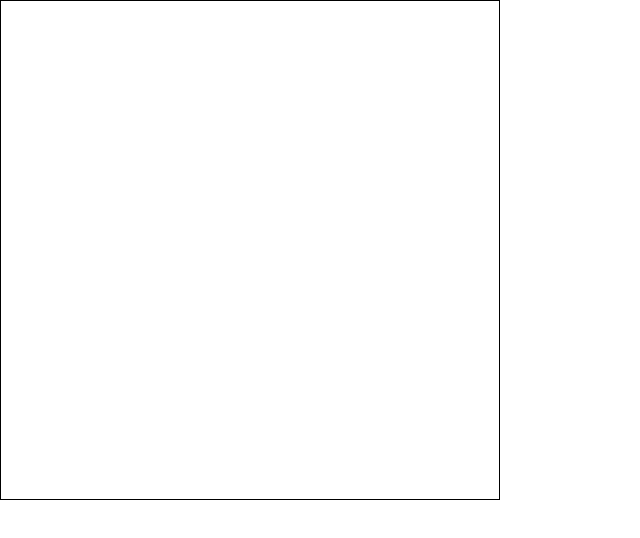
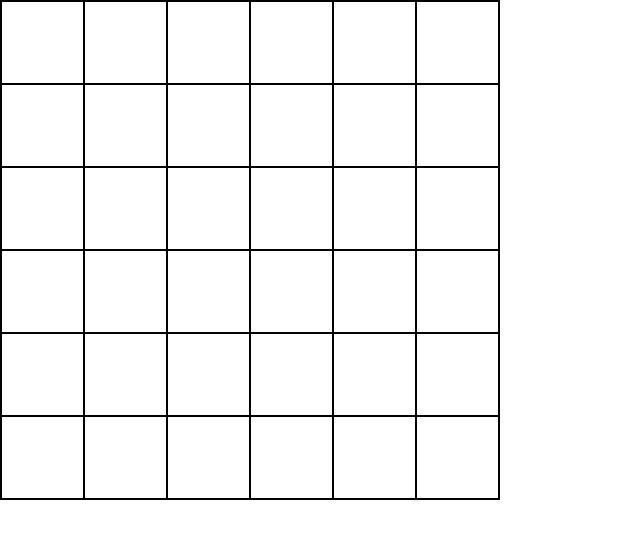
Before and after one commit to esterfrazao/S2B05-lig4-em-poo, a plain HTML site: page index.html in a window 1280 px wide. Shown: the whole page, without its empty margins (0-640 px from the left). Drawn offline with Linux system fonts and the light colour scheme.

Commit message:
render cells

```diff
--- a/index.html
+++ b/index.html
@@ -10,5 +10,6 @@
     </head>
     <body>
         <div id="table"></div>
+        <script src="/src/models/board_model.js"></script>
     </body>
 </html>
--- a/src/models/board_model.js
+++ b/src/models/board_model.js
@@ -42,15 +42,39 @@ class Board {
     }
 
     createEmptyMap() {
-        // Array matrix onde iremos adicionar nossas linhas e colunas
         const map = []
-        // Loop em cima do total determinado de linhas
+
         for (let index = 0; index < this.rows; index++) {
             // Inserindo novos array as linhas, o new Array cria um array
             // com o total de espaços vazios que forem passados
             map.push(new Array(this.columns))
         }
-        // Retornando essa matrix para uso
         return map
-      }
+    }
+
+    renderMap(container) {
+        container.innerText = ''
+
+        for(let indexColuna = 0; indexColuna < this.columns; indexColuna++) {
+            const column = document.createElement('div')
+            column.classList.add('column')
+            column.style.width = `${100/this.columns}%`
+            column.dataset.column = indexColuna
+            column.addEventListener('click', () => {"Adicionaremos uma função de click futuramente"})
+
+            for(let indexLinha = 0; indexLinha < this.rows; indexLinha++) {
+                const celula = document.createElement('div')
+                celula.classList.add('cell')
+                celula.style.height = `${100/this.rows}%`
+                celula.dataset.row = indexLinha
+                column.appendChild(celula)
+            }
+
+            container.appendChild(column)
+        }
+    }
 }
+
+let board = new Board(6,6, ['player1', 'player2'])
+const container = document.getElementById('table')
+board.renderMap(container)
```
Also changed, not shown: src/models/cell_model.js (added, +31 -0 lines).
